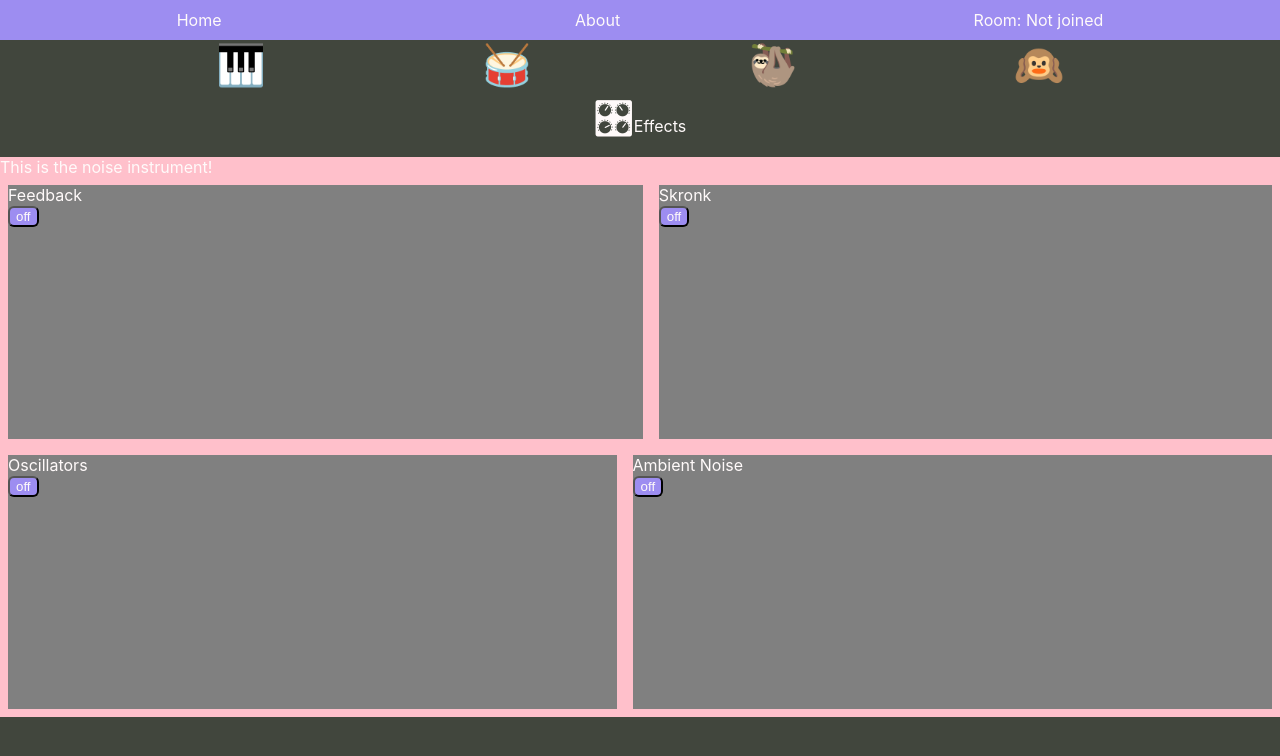
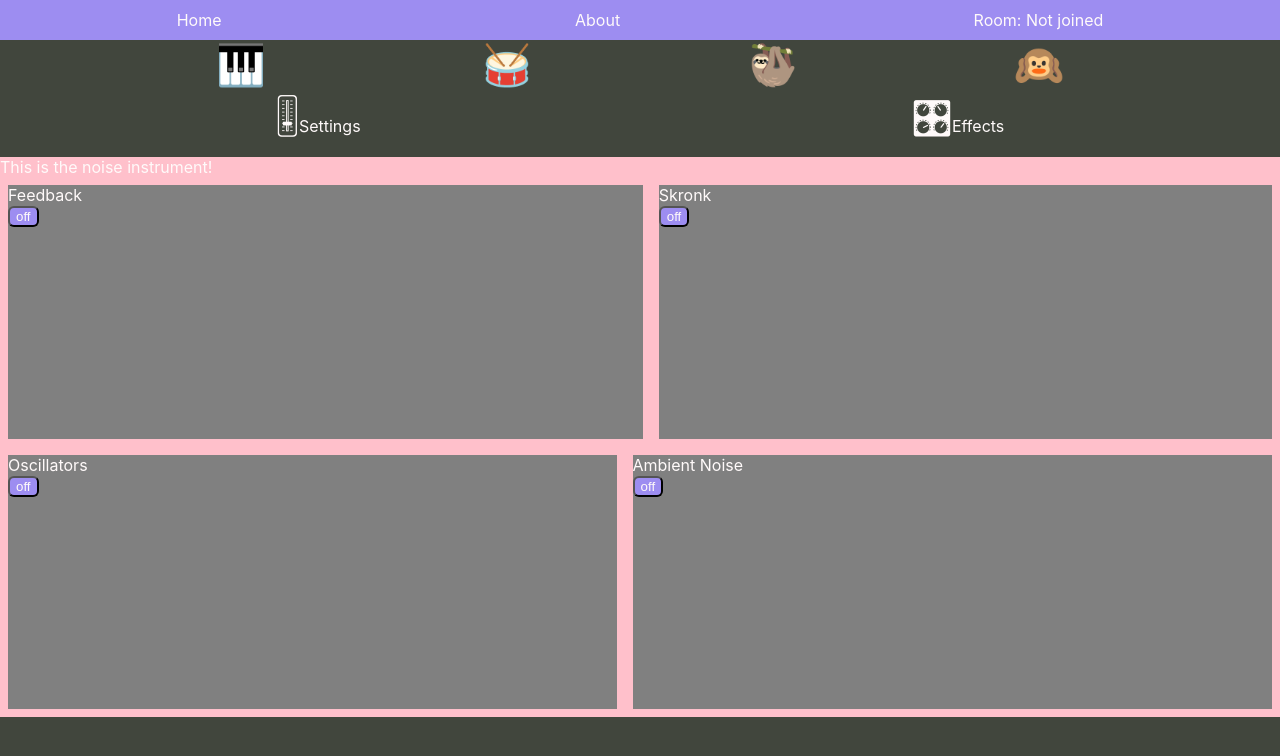
Before and after one commit to HatAndBread/One-Hand-Band, a React (Create React App) app: page /instrument/noise in a window 1280 px wide. Shown: the top 756 px of the page. Built offline with nearby package versions, Linux system fonts and the light colour scheme.

Commit message:
settings effects split

```diff
--- a/src/Components/Instruments/InstrumentTemplate.js
+++ b/src/Components/Instruments/InstrumentTemplate.js
@@ -1,6 +1,6 @@
 import { useContext, useEffect, useState, useCallback } from 'react';
 import { Context } from '../../App';
-import { Route, Link } from 'react-router-dom';
+import { Route } from 'react-router-dom';
 import SettingsLink from './SettingsLink';
 import Settings from '../Settings/Settings';
 import Effects from '../Effects/Effects';
--- a/src/Components/Instruments/SettingsLink.js
+++ b/src/Components/Instruments/SettingsLink.js
@@ -8,11 +8,19 @@ export default function SettingsLink({ forInstrument }) {
   return (
     <div className="settings-link-container">
       {path === `/instrument/${forInstrument}` ? (
-        <div>
-          <Link to={`${forInstrument}/settings`} className="settings-link">
-            🎛
-          </Link>
-          <Link to={`${forInstrument}/effects`}>Effects</Link>
+        <div className="link-container">
+          <div>
+            <Link to={`${forInstrument}/settings`} className="settings-link">
+              🎚
+            </Link>
+            <label>Settings</label>
+          </div>
+          <div>
+            <Link to={`${forInstrument}/effects`} className="settings-link">
+              🎛
+            </Link>
+            <label>Effects</label>
+          </div>
         </div>
       ) : (
         <Link to={`/instrument/${forInstrument}`} className="hide-settings-btn link-btn">
--- a/src/Styles/Components/Settings.css
+++ b/src/Styles/Components/Settings.css
@@ -24,3 +24,9 @@
   flex-direction: column;
   justify-content: space-evenly;
 }
+
+.link-container {
+  display: flex;
+  width: 100vw;
+  justify-content: space-around;
+}
```
Also changed, not shown: 1 other file (tests, documents, lock files or other folders).
